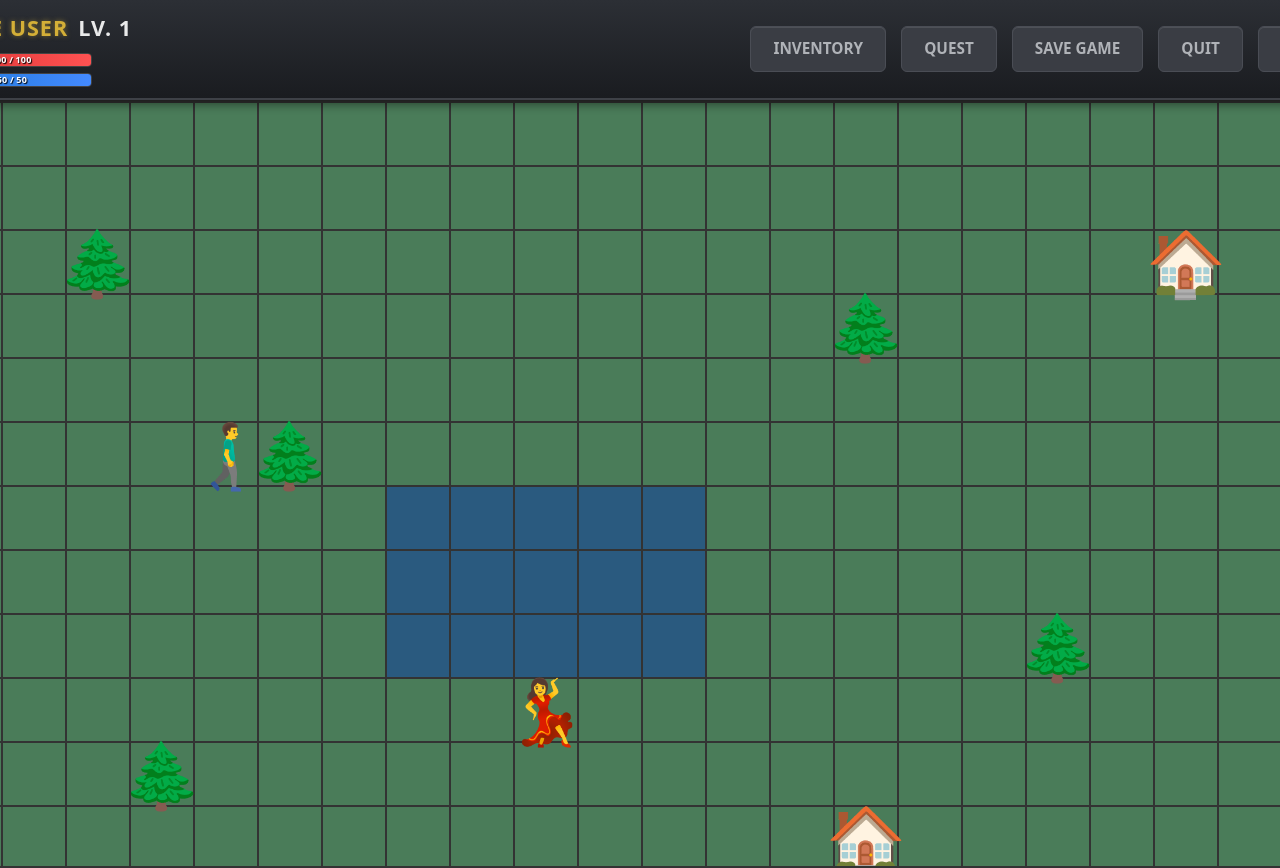
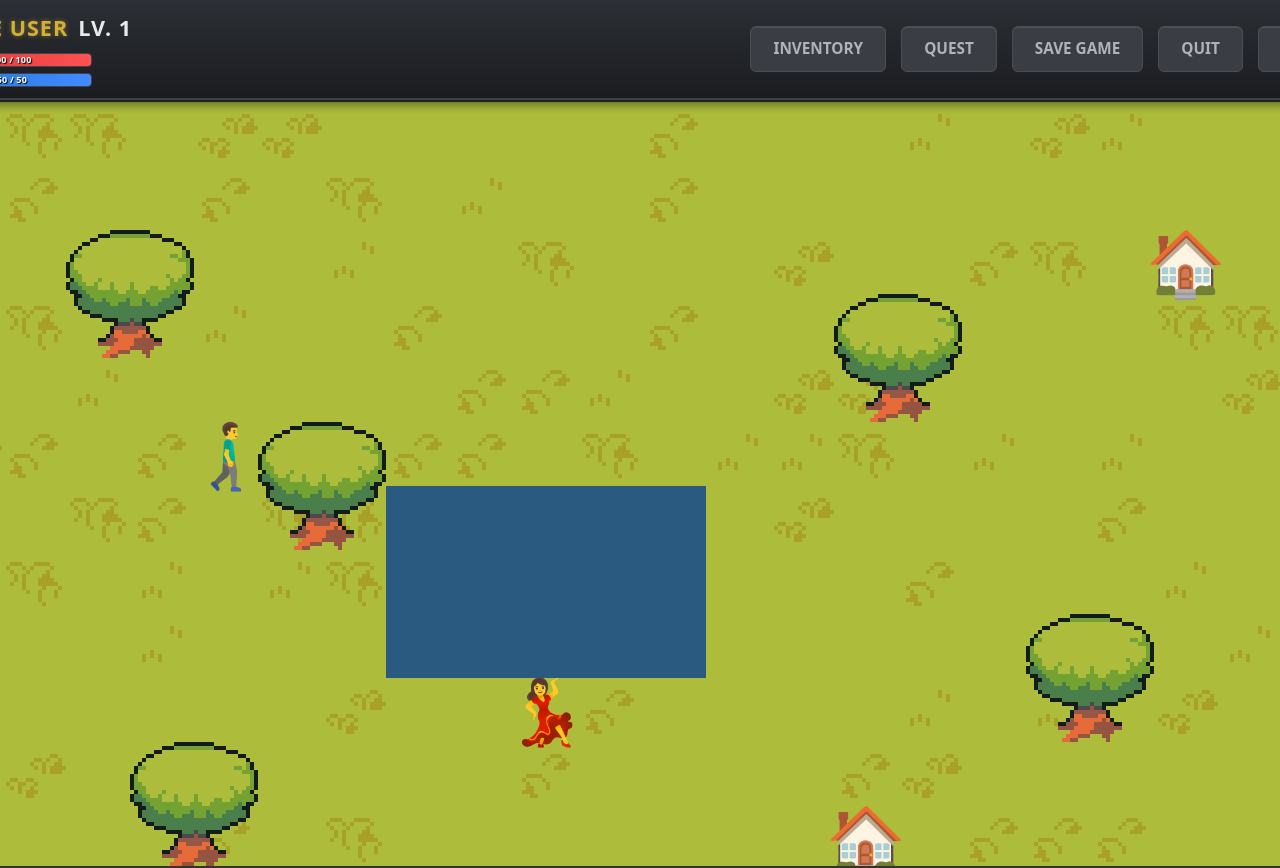
Before and after one commit to MarkDavidovich/ai-quest, a React (Vite) app in the folder frontend/: page /game in a window 1280 px wide. Shown: the top 868 px of the page. Built offline with nearby package versions, Linux system fonts and the light colour scheme; sample sign-in values are in the browser's storage; a web font is replaced by a local one.

Commit message:
refactor code to work with spritesheets

```diff
--- a/frontend/src/components/Tile/Tile.jsx
+++ b/frontend/src/components/Tile/Tile.jsx
@@ -1,18 +1,38 @@
 import { memo } from "react";
 import styles from "./Tile.module.css";
 import { UNIT_SIZE } from "../../utils/constants";
+import { SPRITE_MAP } from "../../utils/tilesets";
 
 const Tile = memo(({ type, x, y, cameraPos, centerOffsets = { x: 0, y: 0 }, category }) => {
   const screenX = (x - cameraPos.x + centerOffsets.x) * UNIT_SIZE;
   const screenY = (y - cameraPos.y + centerOffsets.y) * UNIT_SIZE;
 
-  const style = {
+  // Base positioning for exactly where on the screen this tile belongs
+  let style = {
     left: screenX,
     top: screenY,
     "--unit-size": `${UNIT_SIZE}px`,
   };
 
+  const spriteData = SPRITE_MAP[type];
+
+  // ==========================================
+  // 1. FLOOR LEVEL RENDERING
+  // ==========================================
   if (category === "floor") {
+    // If it's a pixel art sprite, render it cleanly with Vite!
+    if (spriteData) {
+       style = {
+           ...style,
+           backgroundImage: `url(${spriteData.img})`,
+           backgroundPosition: `${spriteData.posX} ${spriteData.posY || "0%"}`,
+           backgroundSize: `${spriteData.size} ${spriteData.posY ? spriteData.size : "100%"}`,
+           imageRendering: "pixelated"
+       };
+       return <div className={`${styles.tile} ${styles.floor}`} style={style} />;
+    }
+
+    // Backward compability for strings like "water"
     let bgColor = "#4a7c59"; // Grass default
     if (type === "water") bgColor = "#2a5a7f";
     else if (type === "stone") bgColor = "#5c5c5c";
@@ -21,8 +41,26 @@ const Tile = memo(({ type, x, y, cameraPos, centerOffsets = { x: 0, y: 0 }, cate
     return <div className={`${styles.tile} ${styles.floor}`} style={{ ...style, backgroundColor: bgColor }} />;
   }
 
+  // ==========================================
+  // 2. COLLISION / INTERACTIVE LAYER RENDERING
+  // ==========================================
   let content = null;
+
   if (category === "object") {
+     // If it's a known pixel-art object, render its bounds and RETURN!
+     if (spriteData) {
+       style = {
+           ...style,
+           backgroundImage: `url(${spriteData.img})`,
+           backgroundPosition: `${spriteData.posX} ${spriteData.posY || "0%"}`,
+           backgroundSize: `${spriteData.size} ${spriteData.posY ? spriteData.size : "100%"}`,
+           backgroundRepeat: "no-repeat",
+           imageRendering: "pixelated"
+       };
+       return <div className={`${styles.tile} ${styles.object}`} style={style} />;
+     }
+
+    // Legacy Emojis
     if (type === "tree") content = "🌲";
     else if (type === "house") content = "🏠";
     else if (type === "npc") content = "💃";
@@ -30,6 +68,7 @@ const Tile = memo(({ type, x, y, cameraPos, centerOffsets = { x: 0, y: 0 }, cate
     if (type === 1) content = "📦";
   }
 
+  // If there's no emoji content mapped, skip it.
   if (!content) return null;
 
   return (
--- a/frontend/src/components/Tile/Tile.module.css
+++ b/frontend/src/components/Tile/Tile.module.css
@@ -6,7 +6,7 @@
 }
 
 .floor {
-  border: 1px solid #333;
+  /* border: 1px solid #333; */
 }
 
 .object {
--- a/frontend/src/utils/constants.js
+++ b/frontend/src/utils/constants.js
@@ -243,7 +243,11 @@ export const WORLD_DATA = {
         .map((_, col) => {
           if ((row >= 6 && row <= 8 && col >= 8 && col <= 12) || (row >= 16 && row <= 18 && col >= 24 && col <= 28)) return "water"; // water
           if (row >= 3 && row <= 4 && col >= 30 && col <= 35) return 2; // stone
-          return 0; // grass
+
+          // Weighted Randomization: 70% gGrass1, 30% others
+          const rand = Math.random();
+          if (rand < 0.7) return "gGrass1";
+          return `gGrass${Math.floor(Math.random() * 4) + 2}`; // Random 2-5
         }),
     ),
 
@@ -253,19 +257,15 @@ export const WORLD_DATA = {
       Array(GRID_WIDTH)
         .fill(null)
         .map((_, col) => {
-          if (
-            (row === 2 && col === 3) ||
-            (row === 5 && col === 6) ||
-            (row === 10 && col === 4) ||
-            (row === 14 && col === 8) ||
-            (row === 3 && col === 15) ||
-            (row === 8 && col === 18) ||
-            (row === 12 && col === 22) ||
-            (row === 6 && col === 32) ||
-            (row === 18 && col === 14) ||
-            (row === 20 && col === 35)
-          )
-            return "tree";
+          // 2x2 Tree Cluster Logic
+          const treeAnchors = [[2, 3], [5, 6], [10, 4], [14, 8], [3, 15], [8, 18], [12, 22], [6, 32], [18, 14], [20, 35]];
+          for (const [r, c] of treeAnchors) {
+            if (row === r && col === c) return "gTreeTL";
+            if (row === r && col === c + 1) return "gTreeTR";
+            if (row === r + 1 && col === c) return "gTreeBL";
+            if (row === r + 1 && col === c + 1) return "gTreeBR";
+          }
+
           if ((row === 2 && col === 20) || (row === 11 && col === 15) || (row === 18 && col === 5)) return "house";
           if ((row === 9 && col === 10) || (row === 15 && col === 20) || (row === 7 && col === 25) || (row === 21 && col === 10)) return "npc";
           return 0;
--- /dev/null
+++ b/frontend/src/utils/tilesets.js
@@ -0,0 +1,18 @@
+import grassSprite from "../assets/sprites/kingdom/gGrass1-5.png";
+import treeSprite from "../assets/sprites/kingdom/gTree.png";
+
+// --- THE SPRITE DICTIONARY ---
+// Add any new pixel art tiles here, mapping them to explicit visual bounds on the spritesheets!
+export const SPRITE_MAP = {
+  gGrass1: { img: grassSprite, posX: "0%", size: "500%" },
+  gGrass2: { img: grassSprite, posX: "25%", size: "500%" },
+  gGrass3: { img: grassSprite, posX: "50%", size: "500%" },
+  gGrass4: { img: grassSprite, posX: "75%", size: "500%" },
+  gGrass5: { img: grassSprite, posX: "100%", size: "500%" },
+
+  // 2x2 Tree Mapping (Using the 32x32 gTree.png)
+  gTreeTL: { img: treeSprite, posX: "0%", posY: "0%", size: "200%" },
+  gTreeTR: { img: treeSprite, posX: "100%", posY: "0%", size: "200%" },
+  gTreeBL: { img: treeSprite, posX: "0%", posY: "100%", size: "200%" },
+  gTreeBR: { img: treeSprite, posX: "100%", posY: "100%", size: "200%" },
+};
```
Also changed, not shown: frontend/src/assets/sprites/kingdom/gGrass1-5.png (added), frontend/src/assets/sprites/kingdom/gTree.png (added).
